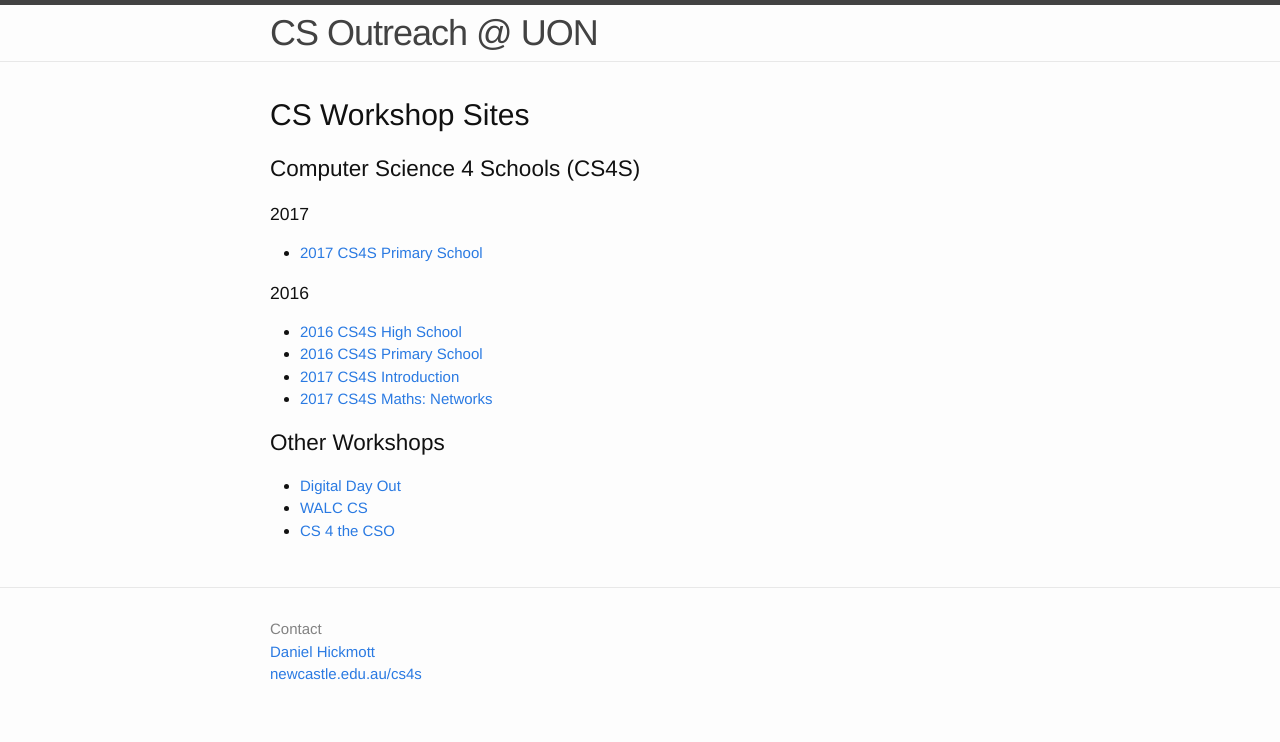
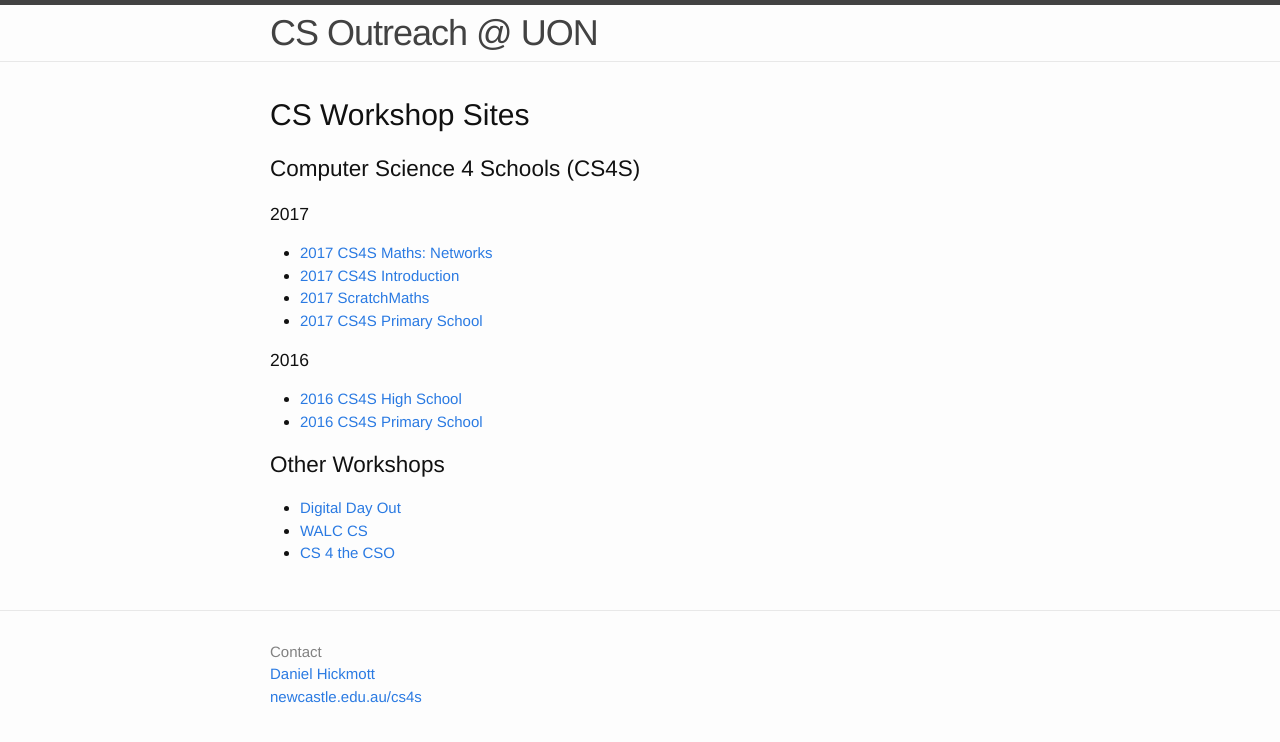
Before and after one commit to cs4s/cs4s.github.io, a Jekyll site: the page built from index.md, in a window 1280 px wide. Shown: the top 742 px of the page. Built offline with Jekyll 4.4.1, drawn with Linux system fonts in a browser that asks for light colours.

Commit message:
Changes index page to include the November CS4S workshop links

```diff
--- a/index.md
+++ b/index.md
@@ -9,14 +9,15 @@ title: CS Outreach @ UON Site Directory
 
 ### 2017
 
+- [2017 CS4S Maths: Networks](/math-2017/)
+- [2017 CS4S Introduction](/intro-2017/)
+- [2017 ScratchMaths](/sm-2017)
 - [2017 CS4S Primary School](/ps-2017/)
 
 ### 2016
 
 - [2016 CS4S High School](/hs-2016/)
 - [2016 CS4S Primary School](/ps-2016/)
-- [2017 CS4S Introduction](/intro-2017/)
-- [2017 CS4S Maths: Networks](/math-2017/)
 
 ## Other Workshops
 
```
